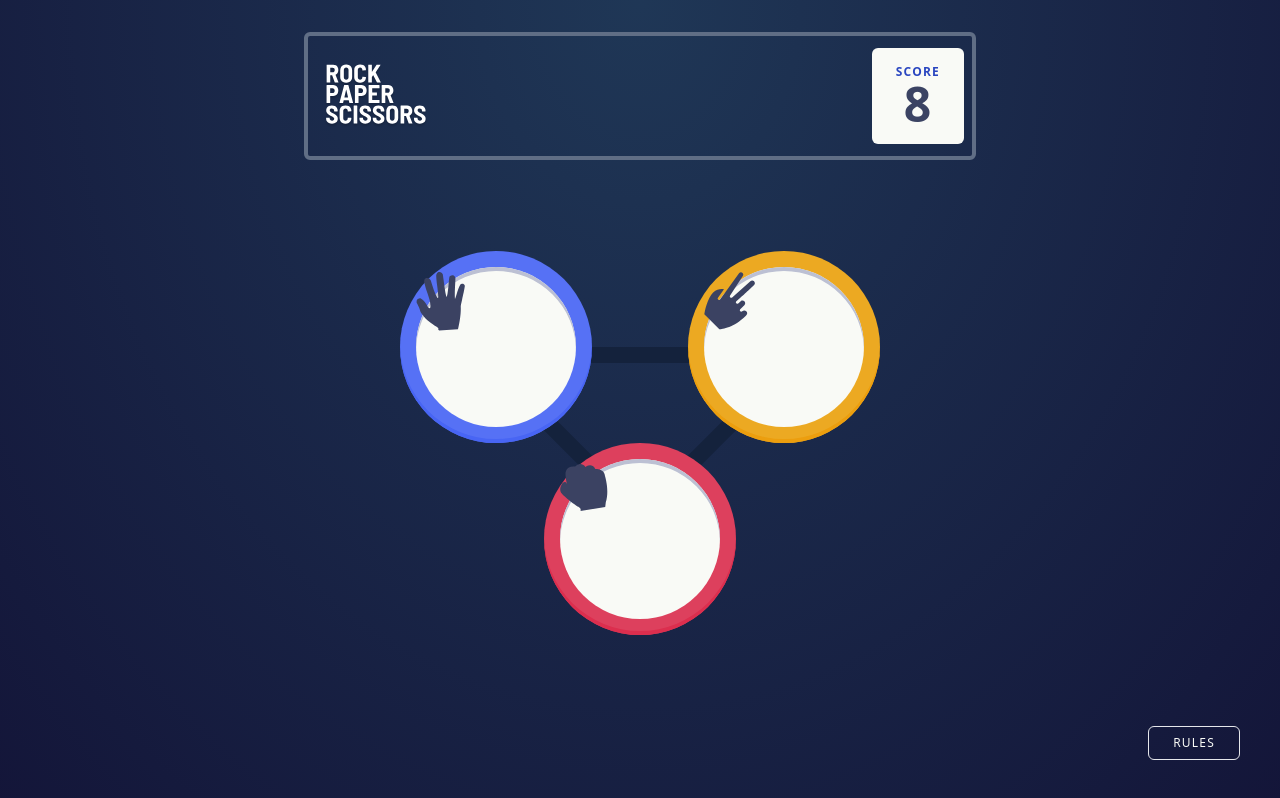
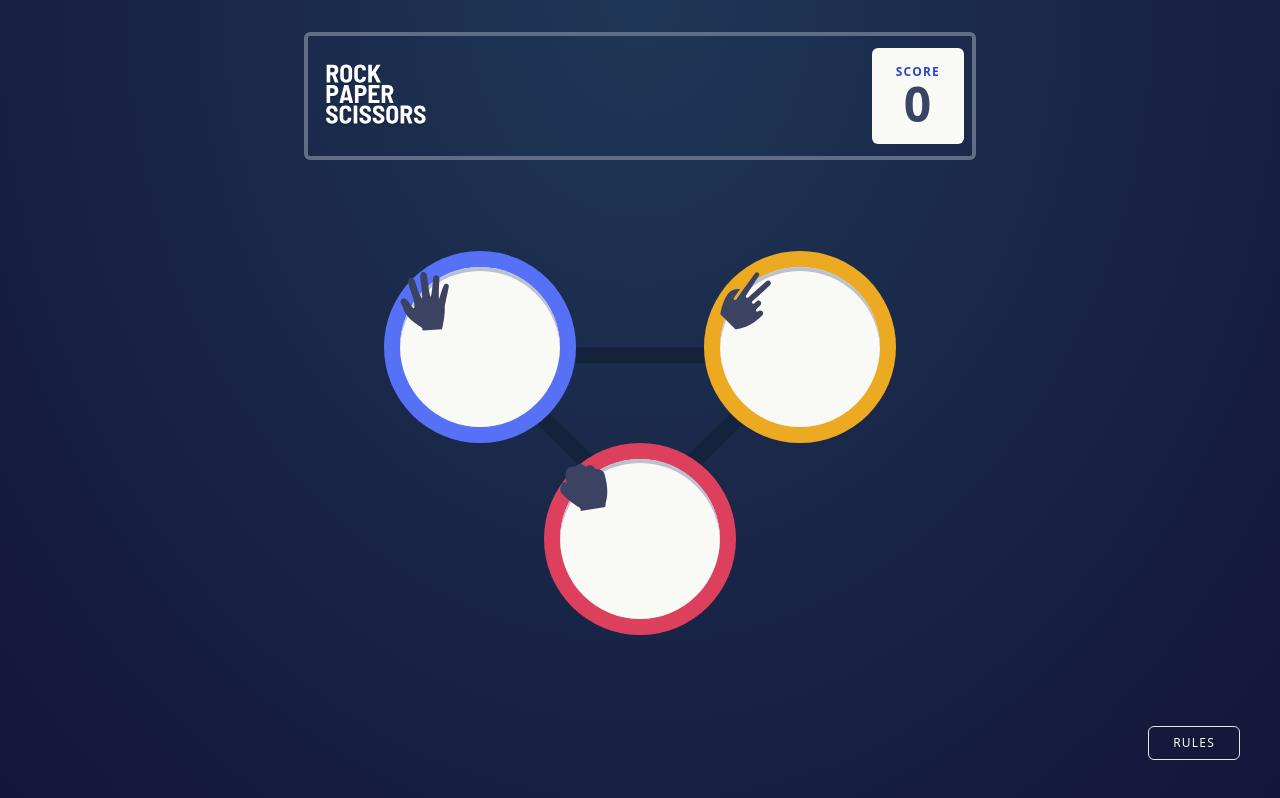
Before and after one commit to kanarian/frontendmentor-rps, a React (Create React App) app: page / in a window 1280 px wide. Built offline with nearby package versions, Linux system fonts and the light colour scheme.

Commit message:
add game logic and winner circles

```diff
--- a/src/App.tsx
+++ b/src/App.tsx
@@ -5,10 +5,10 @@ import { ReactComponent as Rock } from './images/icon-rock.svg';
 import { ReactComponent as Rules } from './images/image-rules.svg';
 import { ReactComponent as CloseIcon } from './images/icon-close.svg';
 import React, { ReactNode, useEffect, useState } from 'react';
-import { calcMoveByComputer } from './util/calcComp';
+import { calcMoveByComputer, calcWinner } from './util/calcComp';
 
 
-const IconButton = ({name, additionalProps="", callBack=undefined}: {name: string, additionalProps?:string, callBack?: Function}) => {
+const IconButton = ({name, additionalProps="", callBack=undefined, showHalo=false}: {name: string, additionalProps?:string, callBack?: Function, showHalo?:boolean}) => {
   var icon = null
   const callbackUndefined = callBack === undefined
 
@@ -27,11 +27,18 @@ const IconButton = ({name, additionalProps="", callBack=undefined}: {name: strin
 
   const colorClassesToAdd =  nameToColorClassnames[name]
   return (
-    <div onClick={handleClick} className={`${!callbackUndefined ? "cursor-pointer" : ""} relative z-40 shadow-[inset_0px_-4px_0px_0px] rounded-full ${colorClassesToAdd} md:h-48 md:w-48 h-32 w-32 flex content-center justify-center items-center ${additionalProps}`}>
-      <div className="shadow-[inset_0px_4px_0px_0px] shadow-whiteBackground-dark rounded-full md:h-40 md:w-40 bg-whiteBackground-light h-24 w-24 flex content-center justify-center items-center">
-          {icon}
+      <div onClick={handleClick} className={`${!callbackUndefined ? "cursor-pointer" : ""} relative z-10 shadow-[inset_0px_-4px_0px_0px, 10px 10px black] rounded-full ${colorClassesToAdd} md:h-48 md:w-48 h-32 w-32 flex content-center justify-center items-center ${additionalProps}`}>
+              { showHalo &&
+        <>
+          <div className=" -z-50 absolute w-96 h-96 bg-cyanIconShadow/5 rounded-full"/>
+          <div className=" -z-50 absolute w-72 h-72 bg-cyanIconShadow/5 rounded-full"/>
+          <div className=" -z-50 absolute w-56 h-56 bg-cyanIconShadow/5 rounded-full"/>
+        </>
+        }
+        <div className=" relative z-10 shadow-[inset_0px_4px_0px_0px] shadow-whiteBackground-dark rounded-full md:h-40 md:w-40 bg-whiteBackground-light h-24 w-24 flex content-center justify-center items-center">
+            {icon}
+        </div>
       </div>
-    </div>
   );
 };
 
@@ -54,74 +61,84 @@ const RulesModal = ({modalOpen, setModalOpenCallback} : {modalOpen: boolean, set
   );
 };
 
-const ShadedCircleTimer = ({children}: {children:ReactNode}) => {
-  const [waitingMode, setWaitingMode] = useState(true);
-
-  useEffect(() => {
-    setTimeout(() => {setWaitingMode(false)},0)
-  },[])
-
-  if (waitingMode) return <div className="rounded-full md:h-48 md:w-48 h-32 w-32 bg-black/10"></div>
-  return (
-    <div>
-      {children}
-    </div>
-  );
-};
-
 
 
 function App() {
+  const [score, setScore] = useState(0);
   const [modalOpen, setModalOpen] = useState(false)
+  const [userSelectedOption, setUserSelectedOption] = useState("")
+  const [computerSelectedOption, setComputerSelectedOption] = useState("")
+  const [thisRoundWonBy, setThisRoundWonBy] = useState("")
 
-  const [userSelectedOption, setUserSelectedOption] = useState()
+  const handleUserSelectedOption = (selectedOption: string) => {
+    const computerMove = calcMoveByComputer()
+    setUserSelectedOption(selectedOption)
+    setComputerSelectedOption(computerMove)
+    const winner = calcWinner(selectedOption, computerMove)
+    if (winner === "draw"){
+      return
+    }
+    if (winner === "user"){
+      setScore(prev => prev+1)
+      setThisRoundWonBy("user")
+    }
+    if (winner === "computer"){
+      setScore(prev => prev == 0 ? 0 : prev-1)
+      setThisRoundWonBy("computer")
+    }
+  }
+
+  const resetGameValues = () => {
+    setUserSelectedOption("")
+    setComputerSelectedOption("")
+    setThisRoundWonBy("")
+  }
+
 
   return (
-    <div className="flex h-screen flex-col content-center items-center justify-between bg-radial-at-t from-backgroundGrad-from to-backgroundGrad-to">
-      <header className=" max-w-2xl mt-8 align-center items-center flex w-4/5 h-32 rounded-md border-headerOutline border-4 content-evenly justify-between">
+    <div className=" relative z-10 flex h-screen w-screen flex-col content-center items-center justify-between bg-radial-at-t from-backgroundGrad-from to-backgroundGrad-to">
+      <header className="relative z-50 max-w-2xl mt-8 align-center items-center flex w-4/5 h-32 rounded-md border-headerOutline border-4 content-evenly justify-between">
         <Logo viewBox="25 0 100 100" className="h-16 w-32"/>
-        <div className="bg-whiteBackground-light rounded-md h-24 px-6 mr-2 flex flex-col justify-center">
-          <div className="text-score tracking-widest text-xs font-bold">
+        <div className=" bg-whiteBackground-light rounded-md h-24 px-6 mr-2 flex flex-col justify-center">
+          <div className=" text-score tracking-widest text-xs font-bold">
             SCORE
           </div>
-          <div className="text-5xl text-center font-bold text-dark">8</div>
+          <div className="text-5xl text-center font-bold text-dark">{score}</div>
         </div>
       </header>
-      <RulesModal modalOpen={modalOpen} setModalOpenCallback = {setModalOpen}/>
-      <section className='w-96'>
-        <div className="grid md:gap-x-48 grid-cols-2 justify-items-center">
+      <section className='w-full '>
           {!userSelectedOption ? <>
-            <IconButton name="paper" callBack={setUserSelectedOption}/>
-            <div className="h-4 w-32 absolute  md:translate-y-24 translate-y-14 bg-connectorBar"/>
-            <div className="h-4 w-32 rotate-45 md:-translate-x-24 -translate-x-6 translate-y-40 absolute bg-connectorBar"/>
-            <div className="h-4 w-32 -rotate-45 md:translate-x-24 translate-x-6 translate-y-40 absolute bg-connectorBar"/>
-            <IconButton name="scissors" callBack={setUserSelectedOption}/>
-            <IconButton name="rock" additionalProps='col-span-2' callBack={setUserSelectedOption}/>
+            <div className="m-auto w-[28rem] grid md:gap-x-48 grid-cols-2 justify-items-center">
+              <IconButton name="paper" callBack={handleUserSelectedOption}/>
+              <div className="h-4 w-32 absolute  md:translate-y-24 translate-y-14 bg-connectorBar"/>
+              <div className="h-4 w-32 rotate-45 md:-translate-x-24 -translate-x-6 translate-y-40 absolute bg-connectorBar"/>
+              <div className="h-4 w-32 -rotate-45 md:translate-x-24 translate-x-6 translate-y-40 absolute bg-connectorBar"/>
+              <IconButton name="scissors" callBack={handleUserSelectedOption}/>
+              <IconButton name="rock" additionalProps='col-span-2' callBack={handleUserSelectedOption}/>
+            </div>
           </> :
-          <>
-            <div className="flex flex-col justify-center align-center items-center">
-              <IconButton name={userSelectedOption}/>
+          <div className="m-auto flex space-between flex-wrap md:flex-nowrap justify-evenly items-center w-2/3 max-w-5xl">
+            <div className={`relative ${thisRoundWonBy==="user" ? "z-10" :"z-20"} md:order-1 flex flex-col justify-center align-center items-center p-2`}>
+              <IconButton name={userSelectedOption} showHalo={thisRoundWonBy === "user"}/>
               <p className="md:mb-10 md:text-xl md:order-first text-whiteBackground-light tracking-tight mt-4">YOU PICKED</p>
             </div>
-            <div className="flex flex-col justify-center align-center items-center">
-              <ShadedCircleTimer>
-                <IconButton name={calcMoveByComputer()}/>
-              </ShadedCircleTimer>
+            <div className={`relative ${thisRoundWonBy==="computer" ? "z-10" :"z-20"} md:order-3 flex flex-col justify-center align-center items-center p-2`}>
+                <IconButton name={computerSelectedOption} showHalo={thisRoundWonBy === "computer"}/>
               <p className="md:mb-10 md:text-xl md:order-first text-whiteBackground-light tracking-tight mt-4">THE HOUSE PICKED</p>
             </div>
-            <div className="flex flex-col col-span-2 mt-20">
-              <h3 className="m-auto text-white text-5xl font-bold tracking-tighter mb-4">YOU WIN</h3>
-              <button className="bg-whiteBackground-light py-2 px-14 rounded-md text-backgroundGrad-from tracking-wider font-semibold">PLAY AGAIN</button>
+            <div className="md:order-2 flex flex-col col-span-2 md:mt-0 mt-20">
+              <h3 className="m-auto text-white text-5xl font-bold tracking-tighter mb-4 whitespace-nowrap">{thisRoundWonBy === "user" ? "YOU WIN" : thisRoundWonBy === "computer" ? "YOU LOSE" : "DRAW"}</h3>
+              <button onClick={resetGameValues} className="relative z-10 bg-whiteBackground-light py-2 px-14 rounded-md text-backgroundGrad-from tracking-wider font-semibold whitespace-nowrap">PLAY AGAIN</button>
             </div>
-          </>
+          </div>
           }
-        </div>
       </section>
       <section className="w-full flex justify-center md:justify-end md:mr-20">
         <button
           onClick={() => setModalOpen(prev => !prev)}
           className=" border text-whiteBackground-light px-6 py-2 rounded-md mb-10 text-xs tracking-widest">RULES</button>
       </section>
+      <RulesModal modalOpen={modalOpen} setModalOpenCallback = {setModalOpen}/>
     </div>
   );
 }
--- a/src/util/calcComp.ts
+++ b/src/util/calcComp.ts
@@ -2,6 +2,7 @@ export const calcMoveByComputer = () => {
     const min = 1
     const max = 3 + 1
     const computerMove = Math.floor(Math.random() * (max - min) ) + min;
+    console.log('compmove',computerMove)
     return fromMoveToString(computerMove)
 }
 
@@ -13,7 +14,13 @@ const fromStringToMove = (move: string) => {
     return move === 'rock' ? 1 : move === "paper" ? 2 : move === "scissors" ? 3 : -1
 }
 
-export const calcWinner = (userValue: number, computerValue: number) => {
+export const calcWinner = (userString: string, computerString: string) => {
+    console.log('userString',userString)
+    const userValue = fromStringToMove(userString)
+    const computerValue = fromStringToMove(computerString)
+    console.log('uservalue',userValue)
+    console.log('compval',computerValue)
+
     if (userValue === computerValue){
         return "draw"
     }
--- a/tailwind.config.js
+++ b/tailwind.config.js
@@ -48,6 +48,7 @@ module.exports = {
           light:'hsl(349, 70%, 56%)',
           dark:'hsl(349, 71%, 52%)',
         },
+        cyanIconShadow:'hsl(189, 59%, 53%)',
         connectorBar:'#14223c'
       },
     },
```
